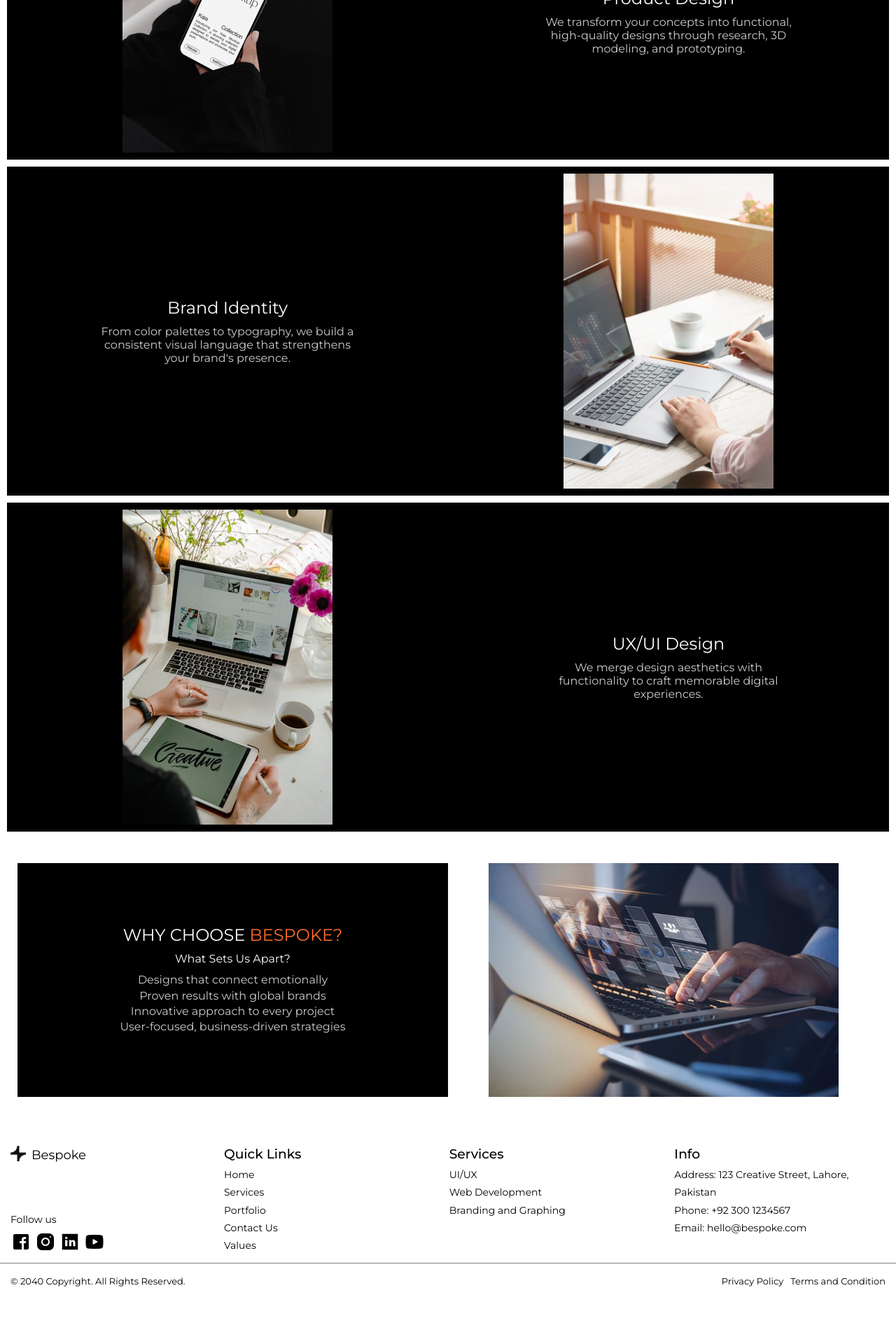
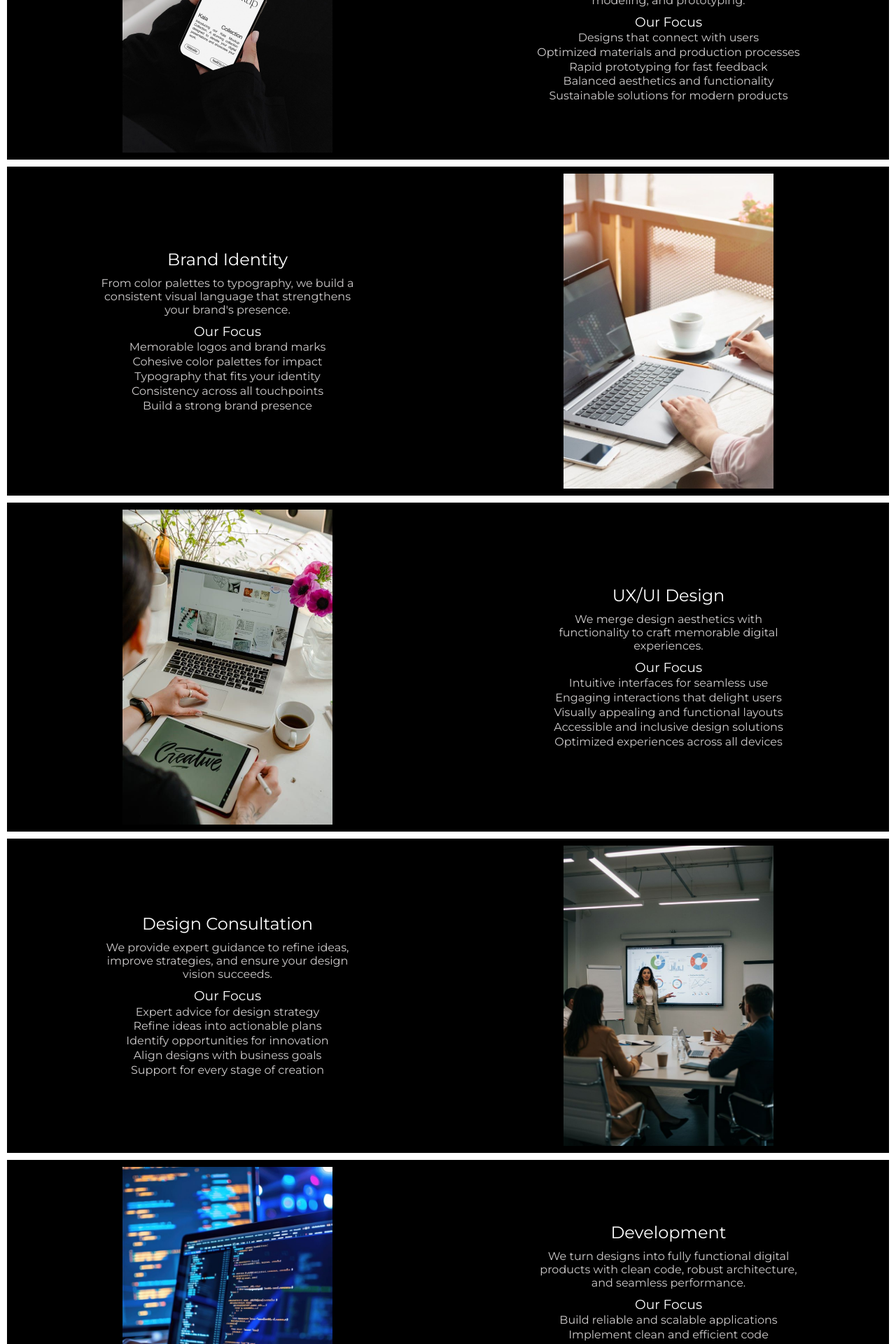
Before and after one commit to aisharana21/BespokeProject, a React (Vite) app: page /service in a window 1280 px wide. Shown: the part 1320-3240 px from the top of the page at 70% size. Before the commit the page ends 3175 px from the top, so only its background shows below. Built offline with nearby package versions, Linux system fonts and the light colour scheme; no server answers.

Commit message:
added new details

```diff
--- a/src/components/CSS/DefaultStyle/detail-overview.css
+++ b/src/components/CSS/DefaultStyle/detail-overview.css
@@ -23,7 +23,7 @@
     gap: 10px;
 }
 
-.detail-heading h2{
+.detail-heading h2,.services-detail-list h3 {
     font-weight: 400;
 }
 .detail-subheading{
@@ -40,7 +40,17 @@ padding: 10px 0;
 .detail-img img{
     width: 300px;
 }
+.services-detail-list ul{
+list-style: none;
+line-height: 1.3;
+    color: rgb(207, 204, 204);
 
+}
+@media (max-width:900px){
+  .services-detail-list{
+  display: none;
+}
+}
 @media (max-width: 550px) {
   .detail {
     display: flex;
--- a/src/components/CSS/DefaultStyle/user-account.css
+++ b/src/components/CSS/DefaultStyle/user-account.css
@@ -113,9 +113,12 @@ transition:   color 0.3s ease-in-out;;
     justify-content: center;
     align-items: center;
         font-size: 13px;
+        margin-top: 8px;
+
 
 
 }
+
 .sign-in-option-btn{
     border: none;
       margin-top: 8px;
@@ -124,14 +127,16 @@ text-align: center;
     padding: 8px 20px;
     border-radius: 5px;
     cursor: pointer;
-    transition: background-color 0.3s ease-in-out;
+    transition: background-color 0.3s ease-in-out,transform 0.2 ease-in-out;
 }
 .sign-in-option-btn img{
     width: 24px;
+
 }
+
 .sign-in-option-btn:hover{
     background-color: #d8d1d1;
-
+    transform: scale(1.1);
 }
 .account-container h1{
 padding: 10px;
--- a/src/components/DetailServiceOverview.jsx
+++ b/src/components/DetailServiceOverview.jsx
@@ -13,11 +13,11 @@ export function DetailServiceOverview() {
         {detailServiceData.map((data, index) => (
           <motion.div
 
-          initial={{ opacity: 0, x: -100 }}
-  whileInView={{ opacity: 1, x: 0 }}
-  transition={{ duration: 1, ease: "easeOut" }}
-  viewport={{ once: true }}
-          key={index} className="service-detail detail">
+            initial={{ opacity: 0, x: -100 }}
+            whileInView={{ opacity: 1, x: 0 }}
+            transition={{ duration: 1, ease: "easeOut" }}
+            viewport={{ once: true }}
+            key={index} className="service-detail detail">
 
             {index % 2 === 0 ? (
               <>
@@ -30,7 +30,16 @@ export function DetailServiceOverview() {
                     <h2>{data.name}</h2>
                   </div>
                   <div className="service-subheading
-                  detail-subheading ">{data.heading}</div>
+                  detail-subheading ">{data.heading}
+                  </div>
+                    <div className="detail-list services-detail-list">
+                    <h3>Our Focus</h3>
+                     <ul order>
+                    {data.list.map((listData) => (
+                      <li>{listData}</li>
+                    ))}
+                  </ul>
+                  </div>
                 </div>
               </>
             ) : (
@@ -43,7 +52,17 @@ export function DetailServiceOverview() {
                   </div>
                   <div className="service-subheading
                   detail-subheading ">{data.heading}</div>
+                    <div className="detail-list services-detail-list">
+                    <h3>Our Focus</h3>
+                     <ul order>
+                    {data.list.map((listData) => (
+                      <li>{listData}</li>
+                    ))}
+                  </ul>
+                  </div>
+
                 </div>
+
                 <div className="service-img detail-img ">
                   <img src={data.image} alt={data.name} />
                 </div>
--- a/src/components/ServiceOverviewCard.jsx
+++ b/src/components/ServiceOverviewCard.jsx
@@ -3,6 +3,7 @@ import './CSS/DefaultStyle/card.css';
 import './CSS/service-overview-card.css'
 
 import { serviceData } from './data/serviceData';
+// eslint-disable-next-line no-unused-vars
 import { motion } from 'framer-motion';
 
 export function ServiceOverviewCard() {
@@ -27,7 +28,9 @@ export function ServiceOverviewCard() {
                             <div className="card-subheading">
                                 {data.subheading}
 
+
                             </div>
+
                         </div>
                     ))
 
--- a/src/components/data/detailServiceData.jsx
+++ b/src/components/data/detailServiceData.jsx
@@ -2,24 +2,77 @@
 import BrandIdentityMocking from '../../assets/productdesignbranding.jpg';
 import BrandingMocking from '../../assets/brandingmockup.jpg';
 import UIdesign from '../../assets/uidesign.jpg';
+import DesignConsultationMocking from '../../assets/consultationdesign.jpg';
+import DevelopmentMocking from '../../assets/softwaredevelopment.jpg';
 
 export const detailServiceData = [
    {
   image: BrandIdentityMocking,
   name: "Product Design",
   heading:
-        "We transform your concepts into functional, high-quality designs through research, 3D modeling, and prototyping."
+    "We transform your concepts into functional, high-quality designs through research, 3D modeling, and prototyping.",
+  list: [
+    "Designs that connect with users",
+    "Optimized materials and production processes",
+    "Rapid prototyping for fast feedback",
+    "Balanced aesthetics and functionality",
+    "Sustainable solutions for modern products"
+  ]
 },
 {
   image: BrandingMocking,
   name: "Brand Identity",
   heading:
-        "From color palettes to typography, we build a consistent visual language that strengthens your brand's presence."
+    "From color palettes to typography, we build a consistent visual language that strengthens your brand's presence.",
+  list: [
+    "Memorable logos and brand marks",
+    "Cohesive color palettes for impact",
+    "Typography that fits your identity",
+    "Consistency across all touchpoints",
+    "Build a strong brand presence"
+  ]
 },
 {
   image: UIdesign,
   name: "UX/UI Design",
   heading:
-        " We merge design aesthetics with functionality to craft memorable digital experiences."
+    "We merge design aesthetics with functionality to craft memorable digital experiences.",
+  list: [
+    "Intuitive interfaces for seamless use",
+    "Engaging interactions that delight users",
+    "Visually appealing and functional layouts",
+    "Accessible and inclusive design solutions",
+    "Optimized experiences across all devices"
+  ]
+},
+{
+  image: DesignConsultationMocking,
+  name: "Design Consultation",
+  heading:
+    "We provide expert guidance to refine ideas, improve strategies, and ensure your design vision succeeds.",
+  list: [
+    "Expert advice for design strategy",
+    "Refine ideas into actionable plans",
+    "Identify opportunities for innovation",
+    "Align designs with business goals",
+    "Support for every stage of creation"
+  ]
+},
+{
+  image: DevelopmentMocking,
+  name: "Development",
+  heading:
+    "We turn designs into fully functional digital products with clean code, robust architecture, and seamless performance.",
+  list: [
+    "Build reliable and scalable applications",
+    "Implement clean and efficient code",
+    "Ensure seamless performance across platforms",
+    "Integrate features to meet business needs",
+    "Maintain and optimize for future growth"
+  ]
 }
+
+
+
+
   ];
```
Also changed, not shown: src/assets/consultationdesign.jpg (added), src/assets/softwaredevelopment.jpg (added). Lines whose indentation alone changed are shown as unchanged.
